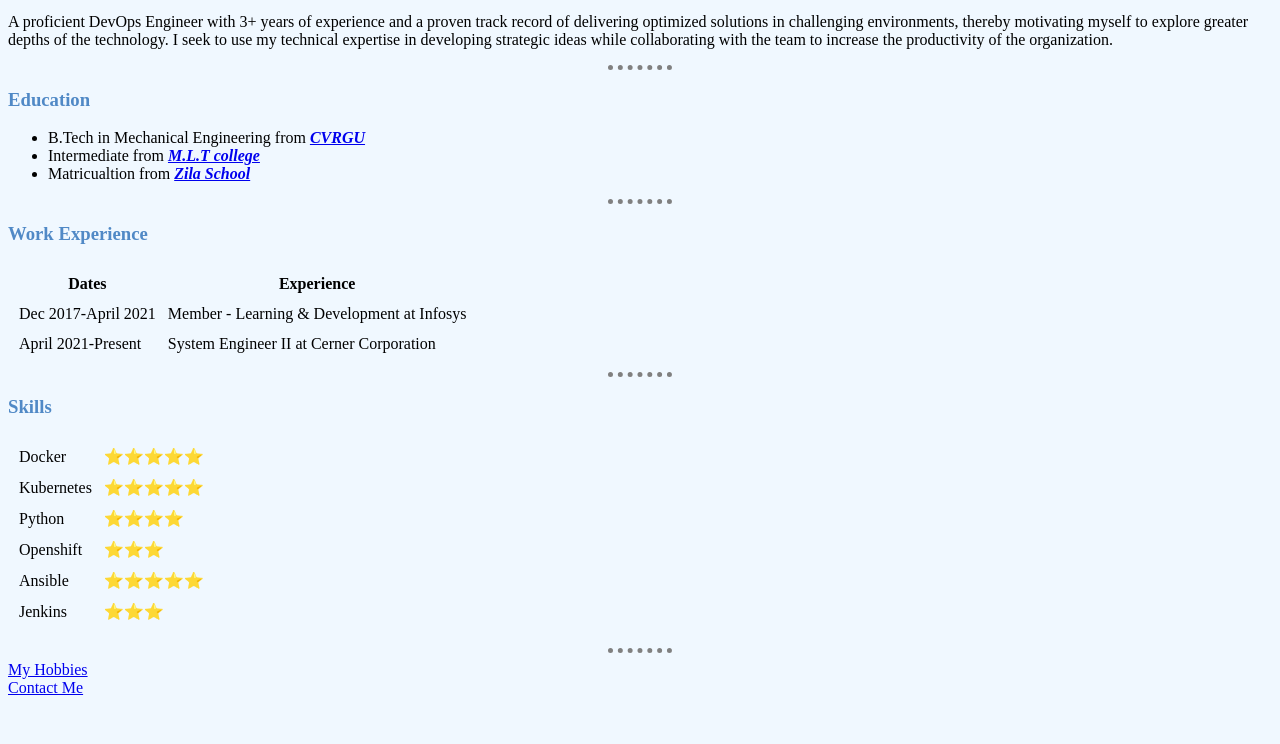
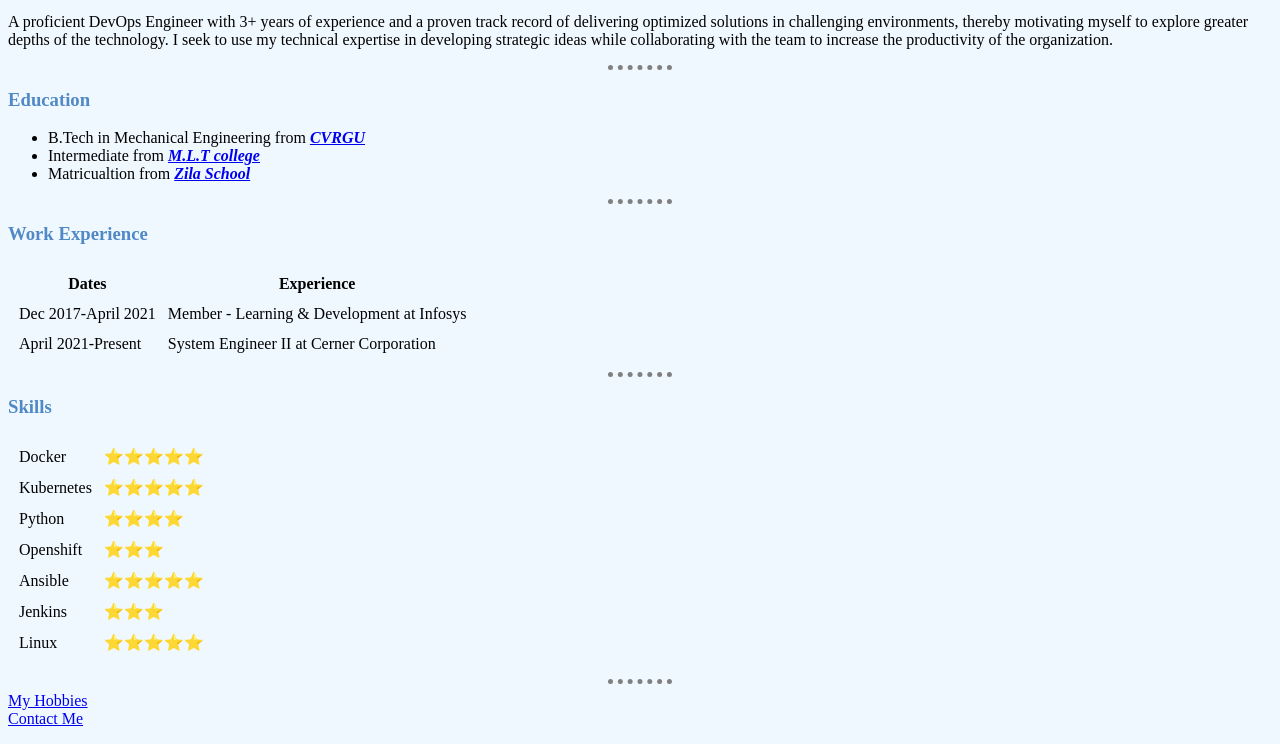
Before and after one commit to ShivSingh96/cv, a plain HTML site: page index.html in a window 1280 px wide. Shown: the part 168-912 px from the top of the page. Before the commit the page ends 881 px from the top, so only its background shows below. Drawn offline with Linux system fonts and the light colour scheme.

Commit message:
Update index.html

```diff
--- a/index.html
+++ b/index.html
@@ -77,6 +77,10 @@
       <td>Jenkins</td>
       <td>⭐⭐⭐</td>
     </tr>
+    <tr>
+      <td>Linux</td>
+      <td>⭐⭐⭐⭐⭐</td>
+    </tr>
   </table>
   </p>
   <hr>
```
